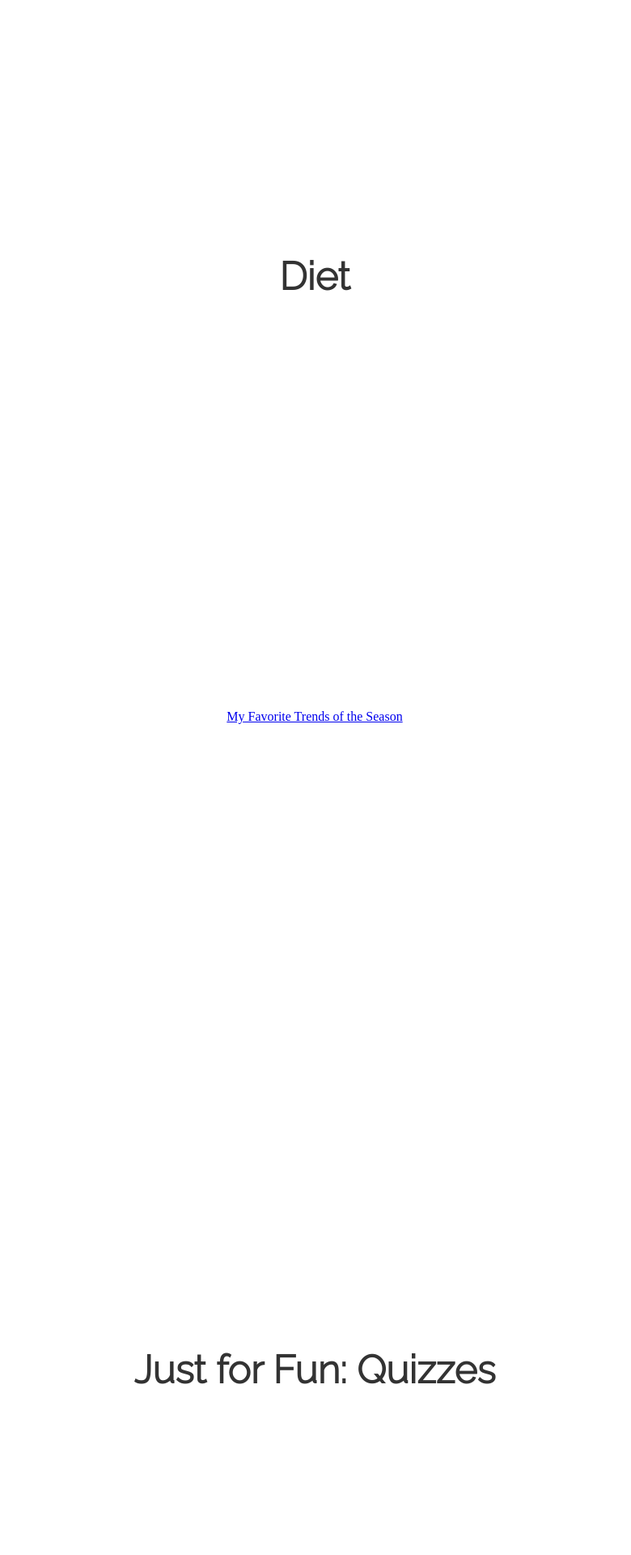
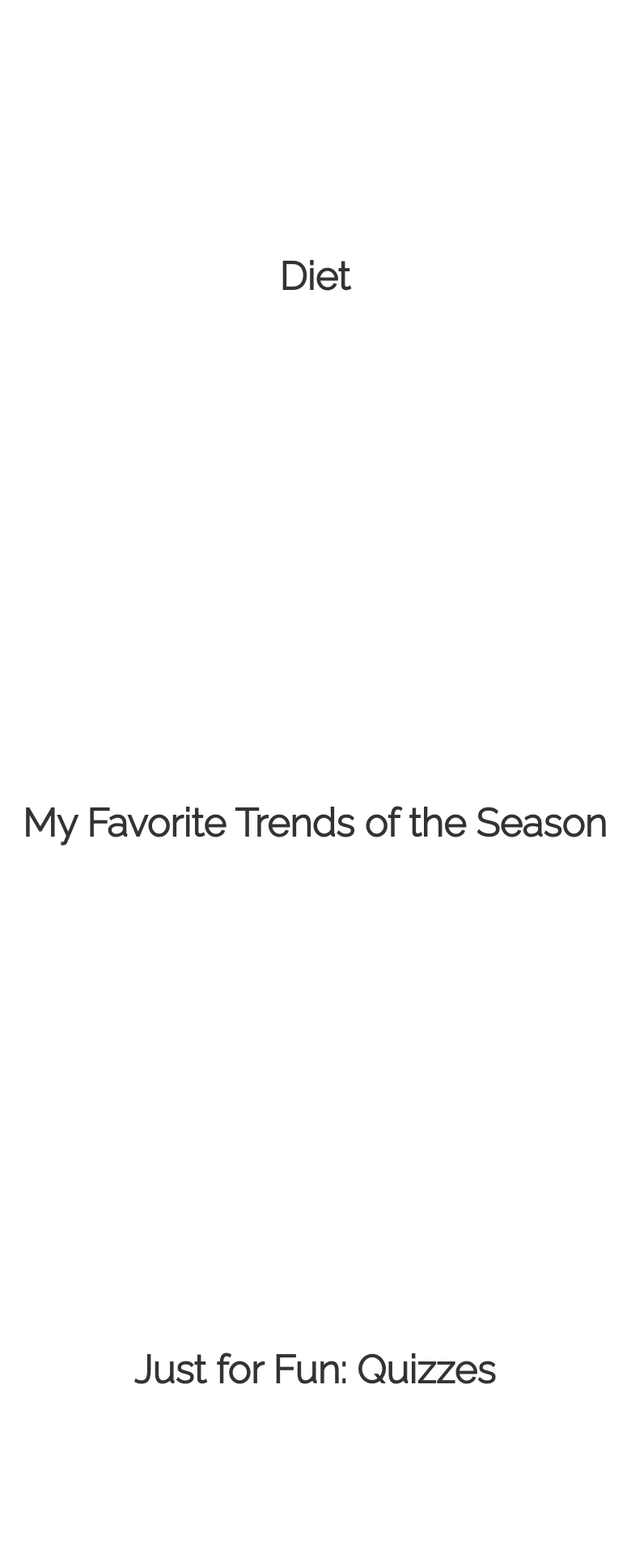
Before and after one commit to truebrooklynn/truebrooklynn.github.io, a Jekyll site: the page built from index.html, in a window 1280 px wide. Shown: the part 1525-3445 px from the top of the page at 81% size, without its empty margins (251-1031 px from the left). Built offline with Jekyll 4.4.1, drawn with Linux system fonts in a browser that asks for light colours; some web fonts are replaced.

Commit message:
Update index.html

```diff
--- a/index.html
+++ b/index.html
@@ -30,7 +30,7 @@ title: Cute, Clean, Cozy
   </h1>
 </div>
 
-<div class = "featureLinkBanner"
+<div class = "featureLinkBanner">
   <h1>
   <a href="https://truebrooklynn.github.io/trends/2022/fall-winter">My Favorite Trends of the Season</a>
   </h1>
```
